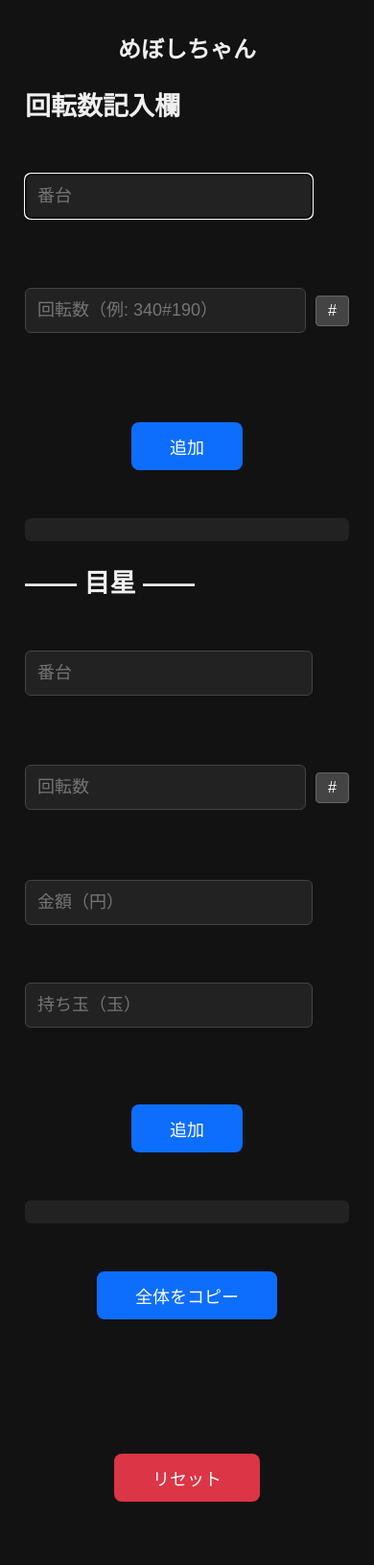
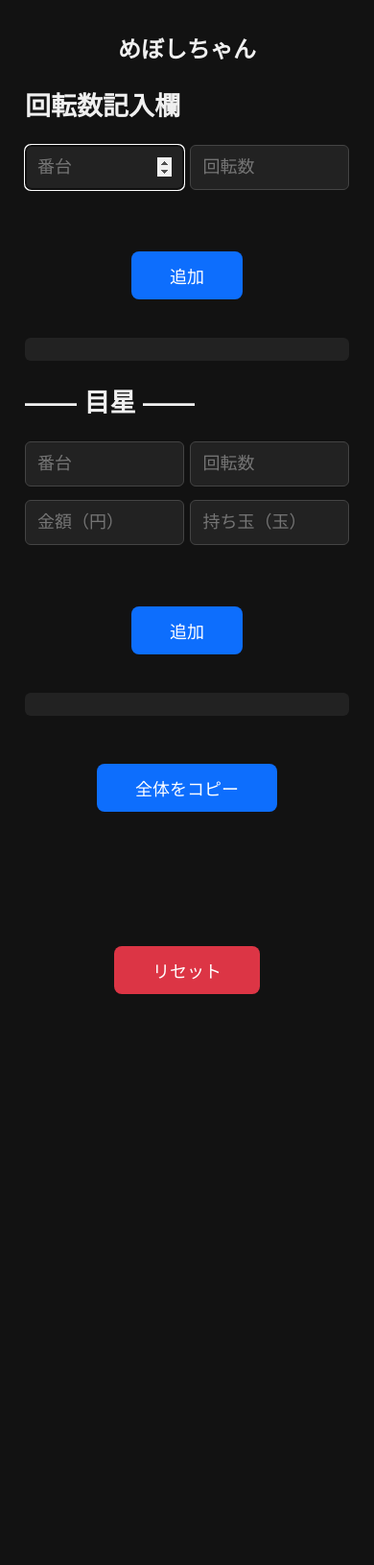
Before and after one commit to kurohige0812/meboshi, a Flask app: page / in a window 390 px wide. Shown: the whole page at 96% size. After the commit the page ends 1036 px from the top, so only its background shows below. Run offline with Flask 3, Linux system fonts and the light colour scheme.

Commit message:
fix: update HTML/CSS layout for smartphone, improve input grouping and responsiveness

```diff
--- a/static/dark.css
+++ b/static/dark.css
@@ -5,7 +5,7 @@ body {
   color: #f0f0f0;
   font-size: 18px;
   margin: 0;
-  overflow-x: hidden; /* 横スクロール防止 */
+  overflow-x: hidden;
 }
 
 html, body {
@@ -14,41 +14,48 @@ html, body {
 }
 
 *, *::before, *::after {
-  box-sizing: border-box; /* パディング含めてサイズ制御 */
+  box-sizing: border-box;
 }
 
 .container {
-  max-width: 600px;
+  max-width: 540px;
   margin: auto;
   padding: 0 10px;
   overflow-x: hidden;
 }
 
-input {
-  width: 300px;
+.input-group {
+  display: flex;
+  flex-wrap: wrap;
+  justify-content: space-between;
+  margin-bottom: 20px;
+}
+
+.input-group input {
+  width: 49%;
   padding: 12px;
-  margin: 30px 0;
+  margin-bottom: 14px;
   font-size: 18px;
   border: 1px solid #444;
   border-radius: 6px;
   background-color: #222;
   color: white;
-  max-width: 300px;
+}
+
+.input-group input:last-child {
+  margin-right: 0;
 }
 
 button {
   padding: 12px 40px;
   font-size: 18px;
-  margin: 50px;
+  margin: 50px auto 20px auto;
   background: #0d6efd;
   color: white;
   border: none;
   border-radius: 8px;
   cursor: pointer;
   display: block;
-  margin-left: auto;
-  margin-right: auto;
-  max-width: 100%;
 }
 
 #resultBox, #meboshiBox {
@@ -72,14 +79,13 @@ button {
   border: 1px solid #666;
   border-radius: 4px;
   cursor: pointer;
-  max-width: 100%;
 }
 .hash-btn:hover {
   background-color: #666;
 }
 
 .reset-btn {
-  background-color: #dc3545; /* 赤系 */
+  background-color: #dc3545;
   color: white;
   margin-top: 140px;
 }
@@ -87,6 +93,20 @@ button {
   background-color: #b52a38;
 }
 
+#toast {
+  background: #28a745; /* 緑に変更 */
+  color: #fff;
+  padding: 6px 16px;
+  border-radius: 8px;
+  font-size: .9rem;
+  position: absolute;
+  bottom: 120px;
+  left: 50%;
+  transform: translateX(-50%);
+  z-index: 2000;
+  box-shadow: 0 0 6px #0008;
+  display: none;
+}
 
 @media (max-width: 480px) {
   h1 {
--- a/templates/index.html
+++ b/templates/index.html
@@ -13,11 +13,8 @@
     <section>
       <h2>回転数記入欄</h2>
       <div class="input-group">
-        <input id="banInput" placeholder="番台" inputmode="numeric">
-        <div style="display: flex; align-items: center;">
-          <input id="spinInput" placeholder="回転数（例: 340#190）" inputmode="numeric">
-          <button class="hash-btn" type="button" onclick="insertHash('spinInput')">#</button>
-        </div>
+        <input id="banInput" type="number" placeholder="番台" inputmode="numeric">
+        <input id="spinInput" type="number" placeholder="回転数" inputmode="numeric">
         <button onclick="addRotation()">追加</button>
       </div>
       <div id="resultBox"></div>
@@ -27,13 +24,10 @@
     <section>
       <h2>―― 目星 ――</h2>
       <div class="input-group">
-        <input id="meboBan" placeholder="番台" inputmode="numeric">
-        <div style="display: flex; align-items: center;">
-          <input id="meboSpin" placeholder="回転数" inputmode="numeric">
-          <button class="hash-btn" type="button" onclick="insertHash('meboSpin')">#</button>
-        </div>
-        <input id="meboYen" placeholder="金額（円）" inputmode="numeric">
-        <input id="meboTama" placeholder="持ち玉（玉）" inputmode="numeric">
+        <input id="meboBan" type="number" placeholder="番台" inputmode="numeric">
+        <input id="meboSpin" type="number" placeholder="回転数" inputmode="numeric">
+        <input id="meboYen" type="number" placeholder="金額（円）" inputmode="numeric">
+        <input id="meboTama" type="number" placeholder="持ち玉（玉）" inputmode="numeric">
         <button onclick="addMeboshi()">追加</button>
       </div>
       <div id="meboshiBox"></div>
@@ -50,7 +44,6 @@
                 font-size:.9rem;z-index:2000;box-shadow:0 0 6px #0008;">
       コピーしました
     </div>
-  </div>
 
   <script>
     const rotationList = [];
@@ -61,7 +54,7 @@
       document.getElementById("banInput").focus();
     };
 
-    // Enterキーで次へ進む（スマホ対応）
+    // Enterキーで次へ進む
     document.getElementById("banInput").addEventListener("keydown", e => {
       if (e.key === "Enter") document.getElementById("spinInput").focus();
     });
@@ -79,7 +72,7 @@
       const ban = document.getElementById("banInput").value.trim();
       const spin = document.getElementById("spinInput").value.trim();
       if (!ban || !spin) return;
-      rotationList.push({ ban: parseInt(ban), spin });
+      rotationList.push({ ban: parseInt(ban), spin: parseInt(spin) });
       rotationList.sort((a, b) => a.ban - b.ban);
       renderRotation();
       document.getElementById("banInput").value = "";
@@ -91,10 +84,7 @@
       const box = document.getElementById("resultBox");
       box.innerHTML = "";
       rotationList.forEach(({ban, spin}) => {
-        const nums = spin.split("#").map(x => parseInt(x));
-        const total = nums.reduce((a, b) => a + b, 0);
-        const detail = nums.length > 1 ? `（${nums.join("＋")}）` : "";
-        box.innerHTML += `${ban}番台　${total}${detail}\n`;
+        box.innerHTML += `${ban}番台　${spin}\n`;
       });
     }
 
@@ -109,7 +99,7 @@
       if (yen) minutes = Math.round((parseInt(yen) / 500) * 2);
       else if (tama) minutes = Math.round((parseInt(tama) / 125) * 2);
 
-      meboshiList.push({ ban: parseInt(ban), spin, minutes });
+      meboshiList.push({ ban: parseInt(ban), spin: parseInt(spin), minutes });
       meboshiList.sort((a, b) => a.ban - b.ban);
       renderMeboshi();
 
@@ -172,12 +162,6 @@
       clearTimeout(resetTimer);
       resetTimer = setTimeout(resetAll, 20 * 60 * 1000);
     }
-
-    function insertHash(inputId) {
-      const input = document.getElementById(inputId);
-      input.value += "#";
-      input.focus();
-    }
   </script>
 </body>
 </html>
```
